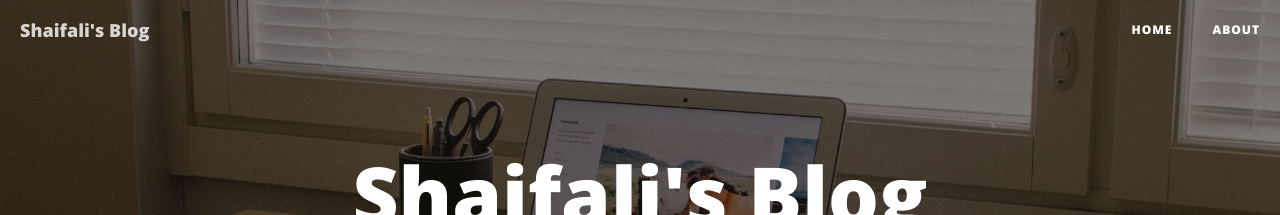
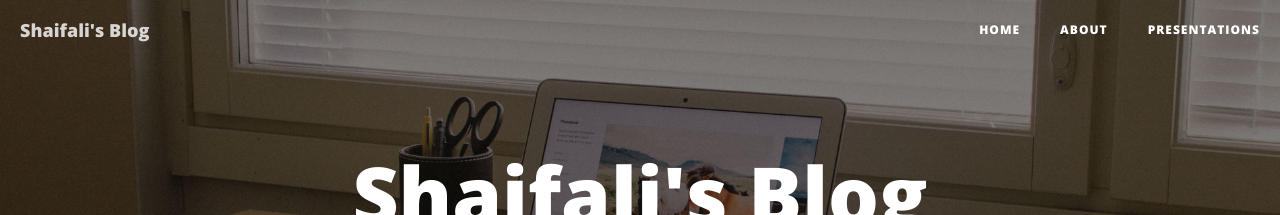
Before and after one commit to exploreshaifali/exploreshaifali.github.io, a Jekyll site: the page built from index.html, in a window 1280 px wide. Shown: the top 215 px of the page. Built offline with Jekyll 4.4.1, drawn with Linux system fonts in a browser that asks for light colours; nearby versions of some CDN libraries; the list of posts is cut into pages by our own code.

Commit message:
presentation added to nav bar

```diff
--- a/_includes/nav.html
+++ b/_includes/nav.html
@@ -23,6 +23,9 @@
                     <a href="{{ page.url | prepend: site.baseurl }}">{{ page.title }}</a>
                 </li>
                 {% endif %}{% endfor %}
+                <li>
+                    <a href="{{ site.baseurl }}/presentations">Presentations</a>
+                </li>
             </ul>
         </div>
         <!-- /.navbar-collapse -->
```
